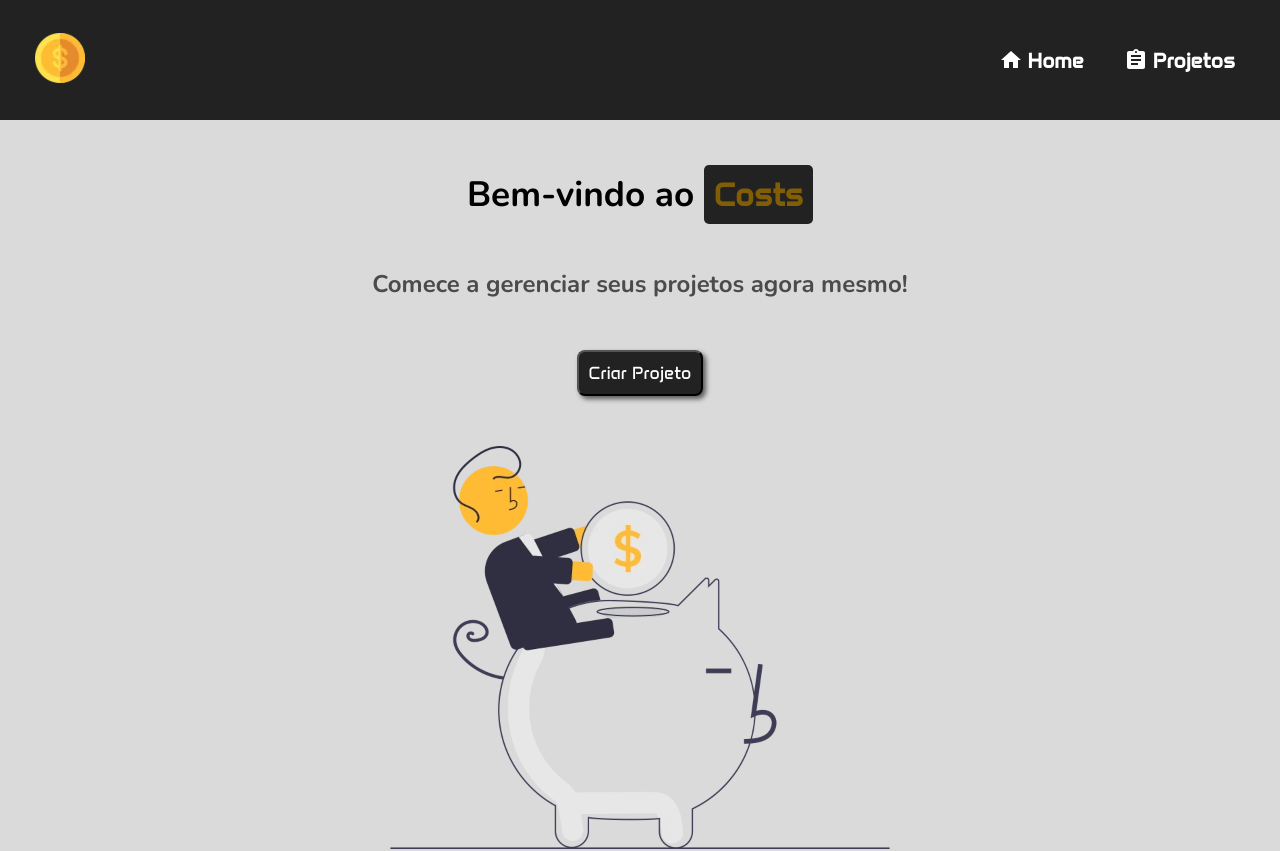
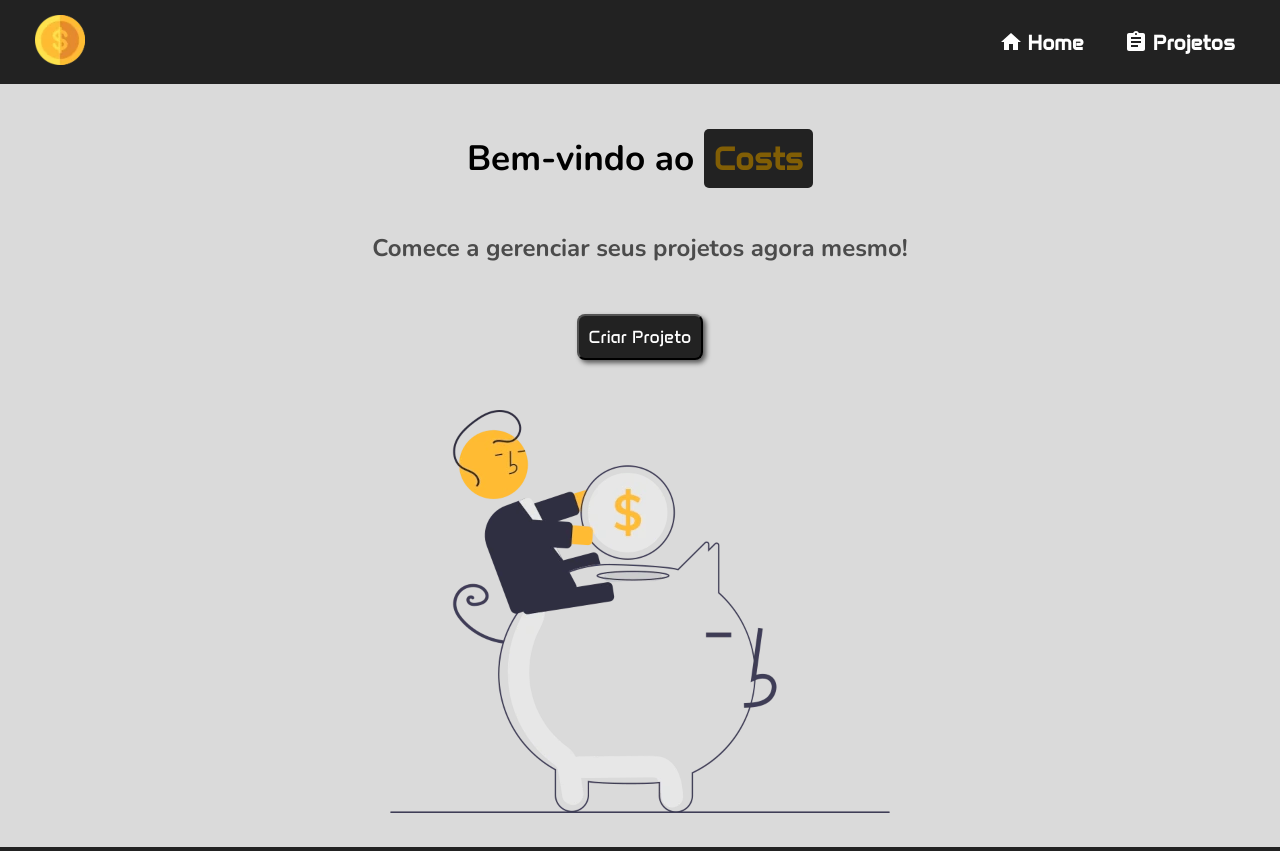
Before and after one commit to Kauadasilvalourenco/clone-costs, a React (Vite) app: page / in a window 1280 px wide. Shown: the top 851 px of the page. Built offline with nearby package versions, Linux system fonts and the light colour scheme.

Commit message:
fix: corrigido erro de redimencionamento dinâmico da altura das páginas

```diff
--- a/src/App.module.css
+++ b/src/App.module.css
@@ -4,8 +4,9 @@
     align-items: center;
     flex-direction: column;
 
-    min-width: 100%;
-    min-height: 100%;
+    width: 100%;
+    min-height: 100vh;
+    min-height: 100dvh;
 }
 
 .Hero {
--- a/src/index.css
+++ b/src/index.css
@@ -47,8 +47,8 @@ html, body, #root {
   flex-direction: column;
 
   width: 100%;
-  height: 100vh;
-  height: 100dvh;
+  min-height: 100vh;
+  min-height: 100dvh;
 
   background-color: #dadada;
 }
```
